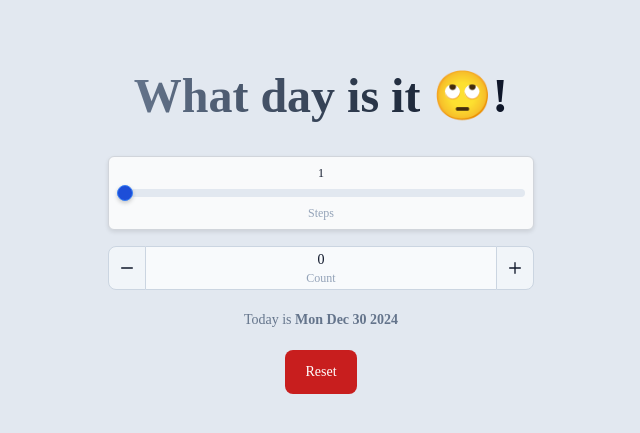
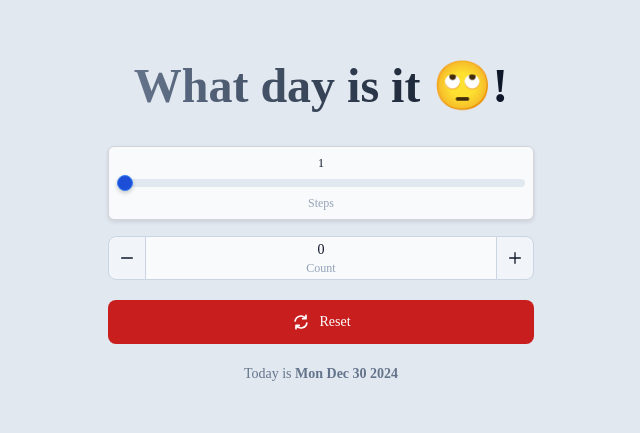
Before and after one commit to momen-arabi/react-date-counter-challenge, a React (Create React App) app: page / in a window 1280 px wide. Shown: the part 167-600 px from the top of the page, without its empty margins (319-959 px from the left). Built offline with nearby package versions, Linux system fonts and the light colour scheme; the HTML template or start-up script is replaced by a standard one.

Commit message:
updated-reset-button

```diff
--- a/src/App.jsx
+++ b/src/App.jsx
@@ -136,14 +136,35 @@ function Counter() {
               </div>
             </div>
           </form>
+
+          <div className="reset-btn-container w-full flex justify-center">
+            <button
+              type="button"
+              onClick={handleReset}
+              className="flex items-center justify-center w-4/12 focus:outline-none text-white bg-red-700 hover:bg-red-800 focus:ring-4 focus:ring-red-300 font-medium rounded-lg text-sm px-5 py-2.5 dark:bg-red-600 dark:hover:bg-red-700 dark:focus:ring-red-900 h-11"
+            >
+              <svg
+                className="w-5 h-5 mr-2"
+                aria-hidden="true"
+                xmlns="http://www.w3.org/2000/svg"
+                width="24"
+                height="24"
+                fill="none"
+                viewBox="0 0 24 24"
+              >
+                <path
+                  stroke="currentColor"
+                  stroke-linecap="round"
+                  stroke-linejoin="round"
+                  stroke-width="2"
+                  d="M17.651 7.65a7.131 7.131 0 0 0-12.68 3.15M18.001 4v4h-4m-7.652 8.35a7.13 7.13 0 0 0 12.68-3.15M6 20v-4h4"
+                />
+              </svg>
+              Reset
+            </button>
+          </div>
+
           <Result count={count} date={formatDate(date)} />
-          <button
-            type="button"
-            onClick={handleReset}
-            className="focus:outline-none text-white bg-red-700 hover:bg-red-800 focus:ring-4 focus:ring-red-300 font-medium rounded-lg text-sm px-5 py-2.5 dark:bg-red-600 dark:hover:bg-red-700 dark:focus:ring-red-900 h-11"
-          >
-            Reset
-          </button>
         </div>
       </div>
     </div>
```
